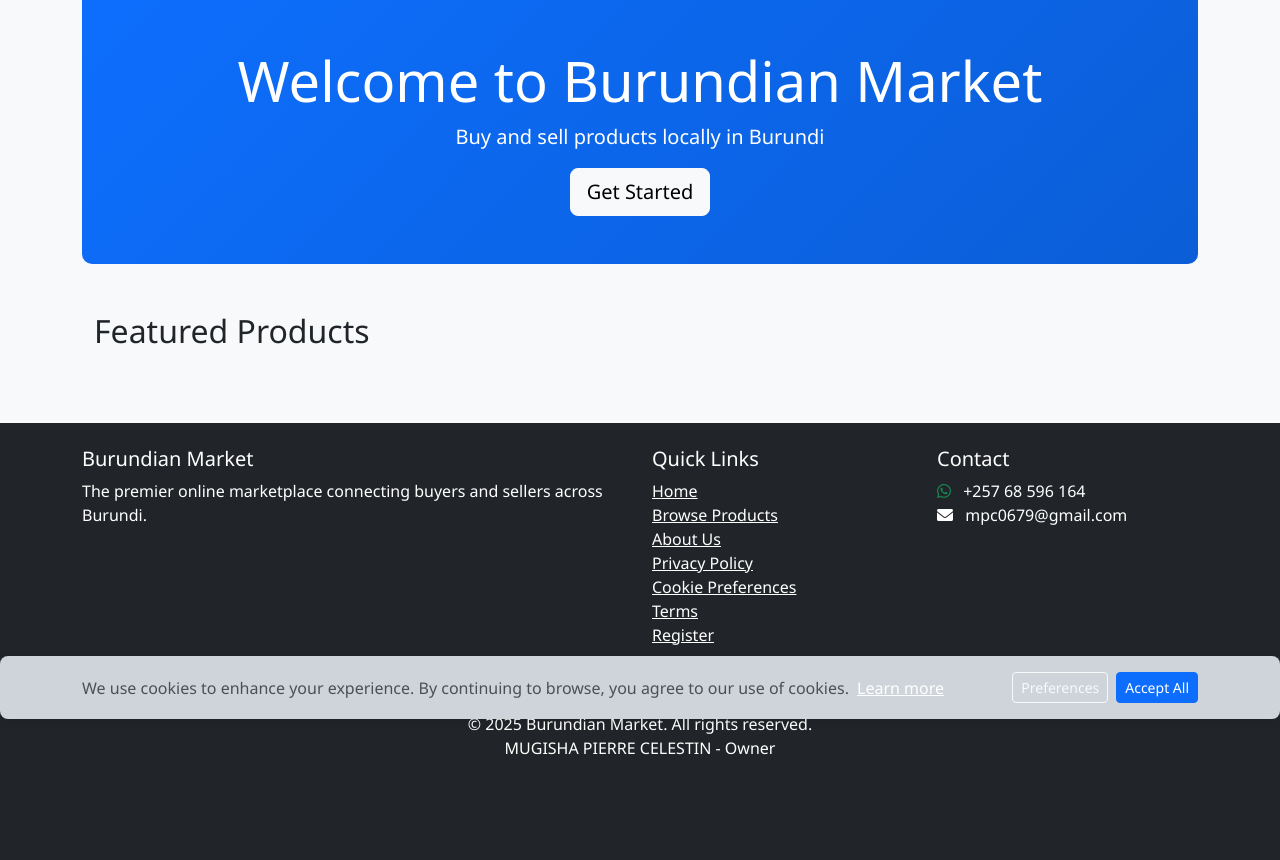
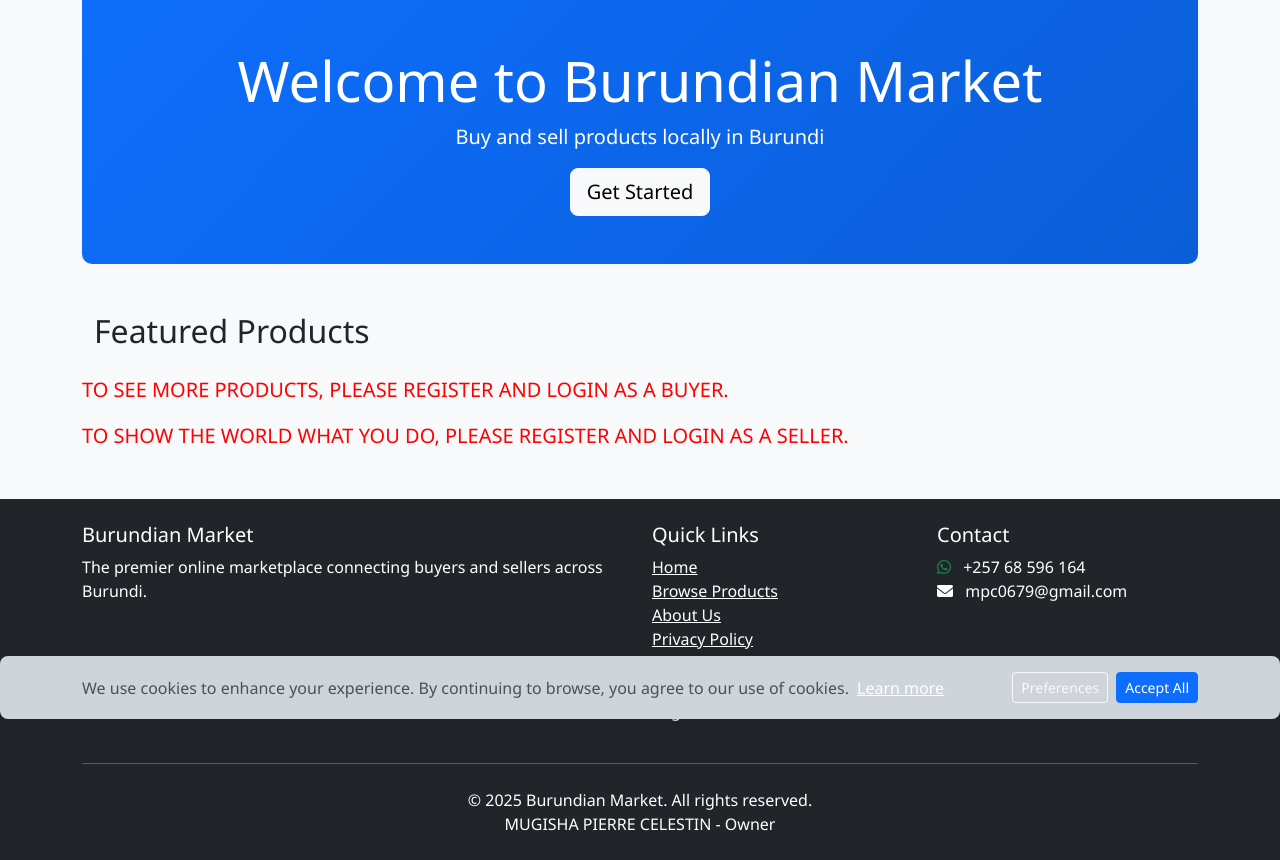
Before and after one commit to mugishapc/burundian_market, a Flask app: page / in a window 1280 px wide. Shown: the part 81-941 px from the top of the page. Before the commit the page ends 836 px from the top, so only its background shows below. Run offline with Flask 3, Linux system fonts and the light colour scheme; some libraries are stand-ins or nearby versions.

Commit message:
Updated app.py and homepage template

```diff
--- a/app.py
+++ b/app.py
@@ -640,7 +640,7 @@ def get_payment_proof(request_id):
 def home():
     products = Product.query.join(User).filter(
         User.is_seller_active == True
-    ).order_by(Product.created_at.desc()).limit(8).all()
+    ).order_by(Product.created_at.desc()).limit(6).all()
 
     # Ensure proper image URLs
     for product in products:
--- a/templates/index.html
+++ b/templates/index.html
@@ -37,6 +37,7 @@
                 </div>
             </div>
         </div>
+
         {% endfor %}
     </div>
 </div>
@@ -103,4 +104,6 @@ document.addEventListener('DOMContentLoaded', function() {
     background-color: #f8f9fa;
 }
 </style>
+<p class="lead" style="color: red;">TO SEE MORE PRODUCTS, PLEASE REGISTER AND LOGIN AS A BUYER.</p>
+<p class="lead" style="color: red;">TO SHOW THE WORLD WHAT YOU DO, PLEASE REGISTER AND LOGIN AS A SELLER.</p>
 {% endblock %}
```
